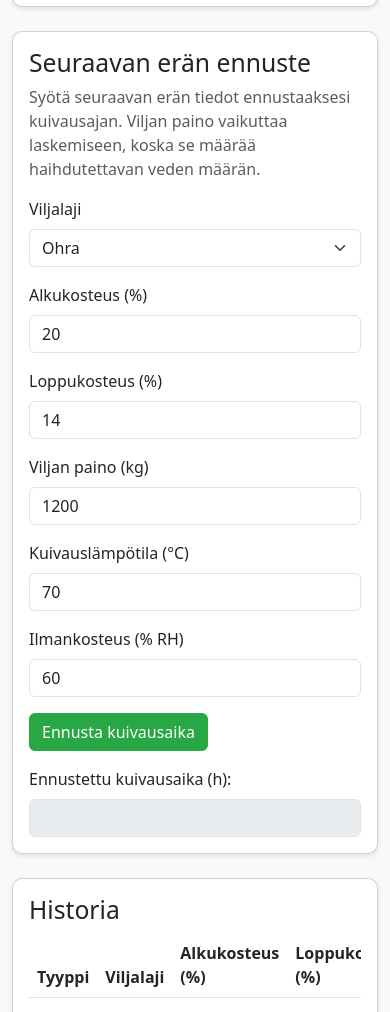
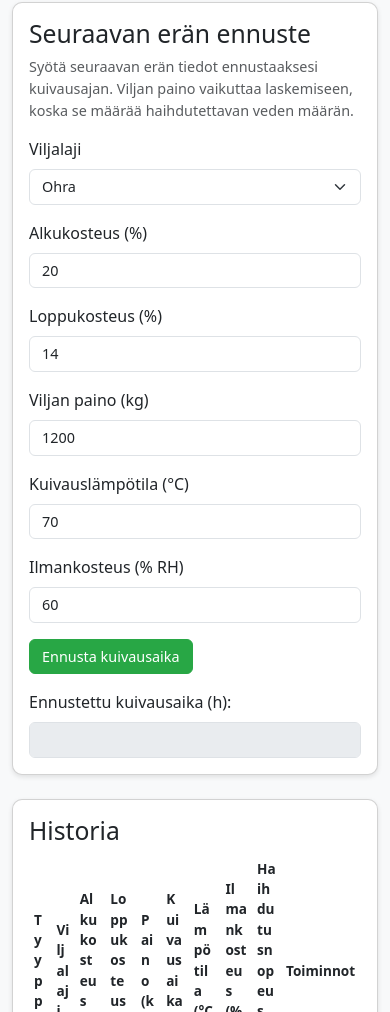
Before and after one commit to jussijukkola-boop/Viljankuivauslaskuri, a plain HTML site: page index.html in a window 390 px wide. Shown: the part 988-2000 px from the top of the page. Drawn offline with nearby package versions, Linux system fonts and the light colour scheme.

Commit message:
Update styles.css

```diff
--- a/styles.css
+++ b/styles.css
@@ -23,3 +23,42 @@ body {
     background-color: #e9ecef;
     font-weight: bold;
 }
+.text-muted {
+    font-size: 0.9em;
+}
+
+/* Historiataulukon tyylit */
+.table {
+    width: 100%;
+    table-layout: auto;
+}
+.table th, .table td {
+    word-break: break-word;
+    max-width: 150px;
+    padding: 8px;
+    vertical-align: middle;
+}
+.table th:nth-child(10), .table td:nth-child(10) {
+    width: 80px; /* Toiminnot-sarake pienempi */
+}
+.table-responsive {
+    overflow-x: auto;
+}
+
+/* Mobiilioptimointi */
+@media (max-width: 576px) {
+    .table {
+        font-size: 0.85rem;
+    }
+    .table th, .table td {
+        padding: 5px;
+        max-width: 100px;
+    }
+    .btn {
+        padding: 6px 12px;
+        font-size: 0.9rem;
+    }
+    .form-control, .form-select {
+        font-size: 0.9rem;
+    }
+}
```
